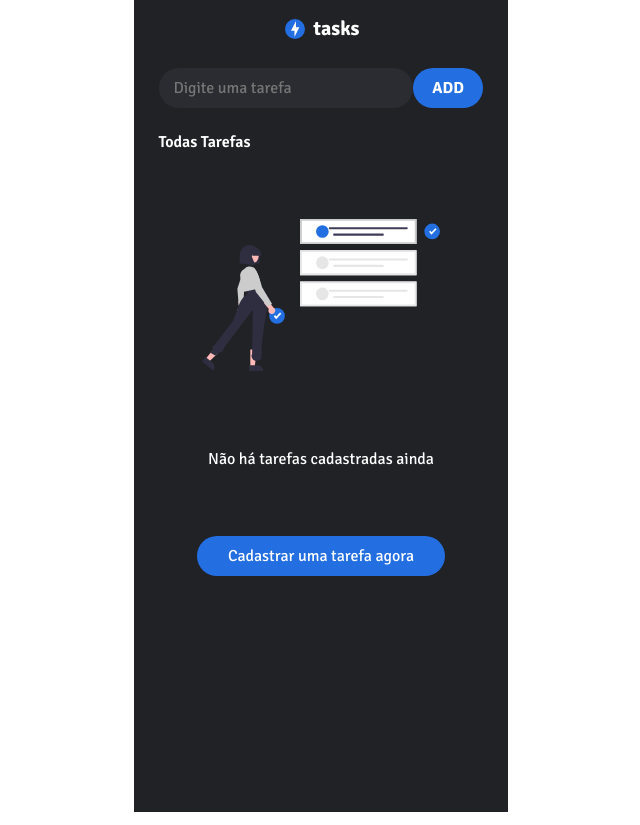
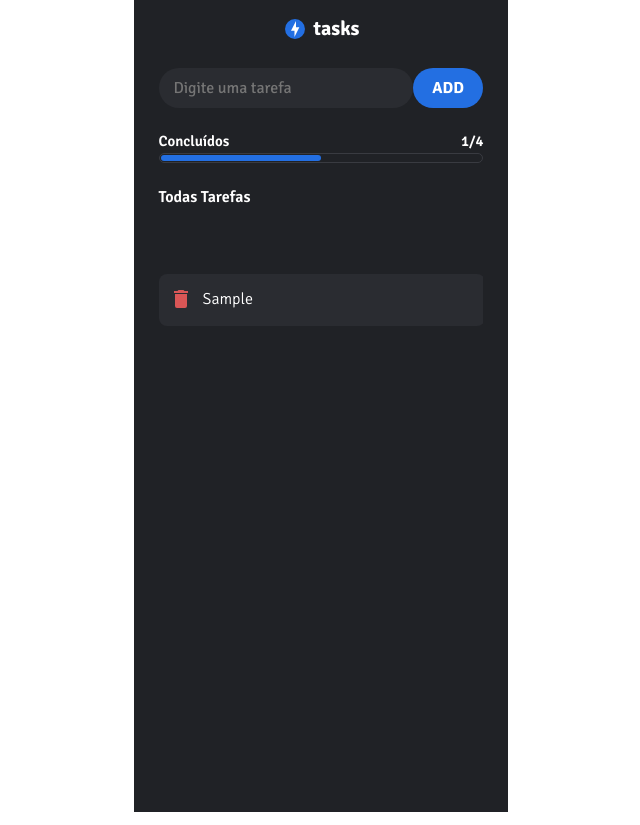
Before and after one commit to Felipe2304/tasksReact, a React (Create React App) app: page / in a window 1280 px wide. Both pictures are taken after typing "Sample" into the empty fields and a click on the button "ADD". Shown: the whole page, without its empty margins (319-959 px from the left). Built offline with nearby package versions, Linux system fonts and the light colour scheme.

Commit message:
desenvolvendo o crud

```diff
--- a/src/App.css
+++ b/src/App.css
@@ -36,42 +36,6 @@ body {
   height: 34.4rem;
 }
 
-.progress-bar-wrapper {
-  width: 100%;
-  margin-bottom: 1.5rem;
-}
-
-.info-progress {
-  width: 100%;
-  display: flex;
-  justify-content: space-between;
-  align-items: center;
-  margin-bottom: 3px;
-}
-
-.text {
-  font-size: 0.93rem;
-  font-weight: 600;
-  color: var(--white);
-}
-
-.progress-bar {
-  width: 100%;
-  display: flex;
-  align-items: center;
-  height: 0.65rem;
-  border: 1px solid var(--border-color);
-  border-radius: 49px;
-  padding: 1px;
-}
-
-.progress {
-  width: 50%;
-  height: 6px;
-  border-radius: 49px;
-  background-color: var(--second-color);
-}
-
 .list-tasks {
   width: 100%;
   height: 7000px;
@@ -79,33 +43,3 @@ body {
   min-height: 3.2rem;
   max-height: 34.4rem;
 }
-
-.task-item {
-  display: flex;
-  align-items: center;
-  width: 20.4rem;
-  min-height: 3.2rem;
-  background-color: var(--input-color);
-  border-radius: 8px;
-  transition: 300ms;
-  padding: 12px 10px 14px 10px;
-  margin-bottom: 8px;
-}
-
-.task-item:hover {
-  background-color: #373a44;
-}
-
-.icon-trash {
-  margin-right: 0.625rem;
-}
-
-.task-text {
-  font-size: 1rem;
-  font-weight: 300;
-  color: var(--white);
-}
-
-.icon-checked {
-  margin-left: auto;
-}
--- a/src/App.jsx
+++ b/src/App.jsx
@@ -3,19 +3,61 @@ import { useState } from "react";
 import { Header } from "./components/Header";
 import { Form } from "./components/Form";
 import { NotTasks } from "./components/NotTasks";
-import { TasksList } from "./components/TasksList";
 import { ProgressBar } from "./components/ProgressBar";
+import { TasksItem } from "./components/TasksItem";
 
 const App = () => {
+  const [listTasks ,  setListTasks] = useState([])
+
+  const create = (taskText, completed = false)=>{
+    return setListTasks([...listTasks , {title:taskText , completed: completed}])
+  }
+
+  const read = () =>{
+    return [...listTasks]
+  }
+
+  const deleted = (position)=>{
+    const newListFiltered = listTasks.filter((_tasks , index)=>{
+      return index !== position
+    })
+    setListTasks(newListFiltered)
+  }
+
+  const toggleCompleted =(position)=>{
+    const listCompleted = listTasks.map((tasks , index)=>{
+      return index === position ?  {title:tasks.title , completed:tasks.completed ? false:true } :tasks
+
+    })
+
+    setListTasks(listCompleted)
+
+  }
+
   return (
     <div className="container-app">
       <Header></Header>
-      <Form></Form>
+      <Form createTask={create}></Form>
+
+      {listTasks.length > 0 && <ProgressBar></ProgressBar>}
 
       <h4 className="task-all-text">Todas Tarefas</h4>
 
       <section className="task-box">
-        <NotTasks></NotTasks>
+
+        {listTasks.length > 0 ? <ul className="list-tasks">{listTasks.map((tasks , index)=>{
+          return <TasksItem
+          key={tasks.title}
+          title={tasks.title}
+          completedTask={tasks.completed}
+          positionItem={index}
+          deletedItem={deleted}
+          toggle={toggleCompleted}
+          >
+          </TasksItem>
+
+        })}</ul>
+        : <NotTasks></NotTasks>}
 
       </section>
     </div>
--- a/src/components/Form/index.js
+++ b/src/components/Form/index.js
@@ -1,23 +1,25 @@
 import { useState } from "react";
 import "./form.css";
 
-export const Form = () => {
-  const [valueInput, setValue] = useState("");
+export const Form = ({ createTask }) => {
+  const [inputValue, setValue] = useState("");
 
   const getInputValue = (event) => {
     setValue(event.target.value);
   };
+
   return (
     <form
       className="form"
       onSubmit={(event) => {
         event.preventDefault();
+        inputValue.length > 0 && createTask(inputValue);
         setValue("");
       }}
     >
       <div className="search-bar">
         <input
-          value={valueInput}
+          value={inputValue}
           onChange={getInputValue}
           type="text"
           placeholder="Digite uma tarefa"
--- a/src/components/ProgressBar/progressBar.css
+++ b/src/components/ProgressBar/progressBar.css
@@ -0,0 +1,35 @@
+.progress-bar-wrapper {
+  width: 100%;
+  margin-bottom: 1.5rem;
+}
+
+.info-progress {
+  width: 100%;
+  display: flex;
+  justify-content: space-between;
+  align-items: center;
+  margin-bottom: 3px;
+}
+
+.text {
+  font-size: 0.93rem;
+  font-weight: 600;
+  color: var(--white);
+}
+
+.progress-bar {
+  width: 100%;
+  display: flex;
+  align-items: center;
+  height: 0.65rem;
+  border: 1px solid var(--border-color);
+  border-radius: 49px;
+  padding: 1px;
+}
+
+.progress {
+  width: 50%;
+  height: 6px;
+  border-radius: 49px;
+  background-color: var(--second-color);
+}
--- /dev/null
+++ b/src/components/TasksItem/index.js
@@ -0,0 +1,31 @@
+import "./taskItem.css";
+import trash from "../../assets/trash.svg";
+import checked from "../../assets/checked.svg";
+
+export const TasksItem = ({
+  title,
+  positionItem,
+  deletedItem,
+  toggle,
+  completedTask,
+}) => {
+  return (
+    <li
+      className="task-item"
+      onClick={() => {
+        toggle(positionItem);
+      }}
+    >
+      <img
+        src={trash}
+        alt="ícone de lixeira"
+        className="icon-trash"
+        onClick={() => {
+          deletedItem(positionItem);
+        }}
+      />
+      <p className="task-text">{title}</p>
+      {/* <img src={checked} alt="ícone checked" className="icon-checked" /> */}
+    </li>
+  );
+};
--- /dev/null
+++ b/src/components/TasksItem/taskItem.css
@@ -0,0 +1,29 @@
+.task-item {
+  display: flex;
+  align-items: center;
+  width: 20.4rem;
+  min-height: 3.2rem;
+  background-color: var(--input-color);
+  border-radius: 8px;
+  transition: 300ms;
+  padding: 12px 10px 14px 10px;
+  margin-bottom: 8px;
+}
+
+.task-item:hover {
+  background-color: #373a44;
+}
+
+.icon-trash {
+  margin-right: 0.625rem;
+}
+
+.task-text {
+  font-size: 1rem;
+  font-weight: 300;
+  color: var(--white);
+}
+
+.icon-checked {
+  margin-left: auto;
+}
--- a/src/components/TasksList/index.js
+++ /dev/null
@@ -1,15 +0,0 @@
-import "./tasksList.css";
-import trash from "../../assets/trash.svg";
-import checked from "../../assets/checked.svg";
-
-export const TasksList = () => {
-  return (
-    <ul className="list-tasks">
-      <li className="task-item">
-        <img src={trash} alt="ícone de lixeira" className="icon-trash" />
-        <p className="task-text">Estudar React</p>
-        <img src={checked} alt="ícone checked" className="icon-checked" />
-      </li>
-    </ul>
-  );
-};
--- a/src/dataCRUD/index.js
+++ /dev/null
@@ -1,3 +0,0 @@
-import { useState } from "react";
-
-const [listTasks, setTask] = useState([]);
```
Also changed, not shown: src/components/TasksList/tasksList.css (deleted).
